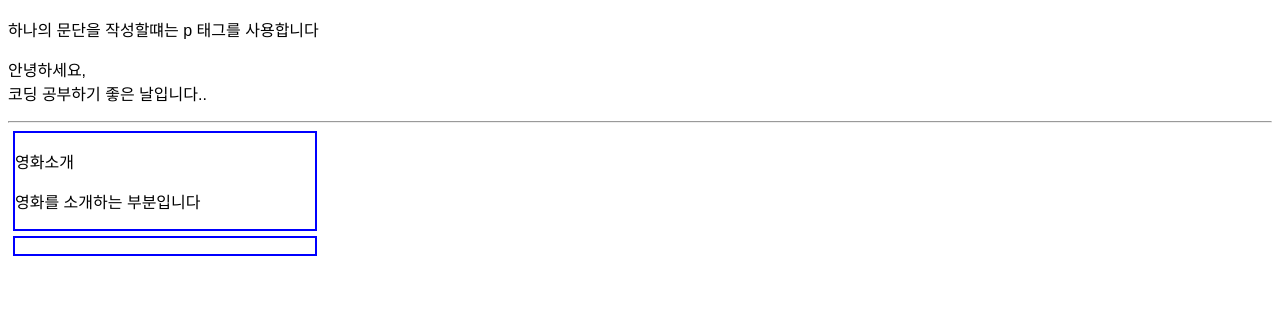
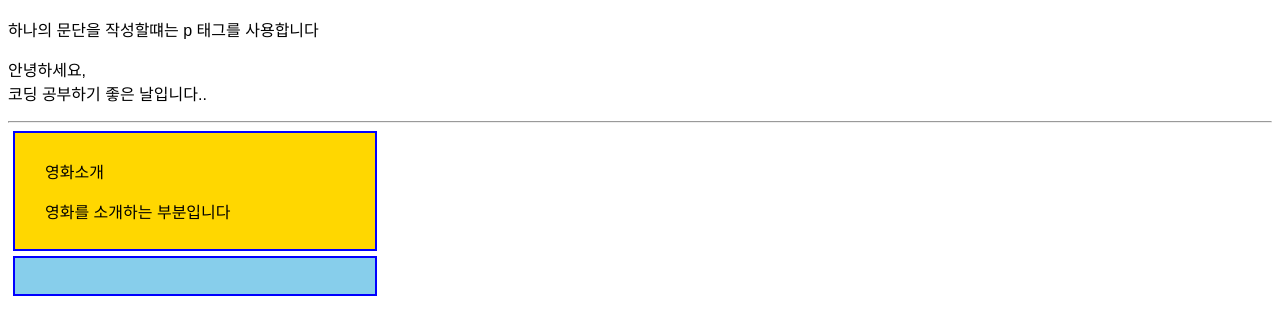
Before and after one commit to KHyeonggi/WebStudy, a plain HTML site: page index.html in a window 1280 px wide. Shown: the part 127-462 px from the top of the page. Drawn offline with Linux system fonts and the light colour scheme.

Commit message:
스타일 수정

```diff
--- a/index.html
+++ b/index.html
@@ -5,6 +5,15 @@
     <meta name="viewport" content="width=device-width, initial-scale=1.0">
     <title>웹 스터디 ::: 여상수</title>
     <style>
+        div{
+            border-top: solid 4px gray;
+            border-left: solid 4px gray;
+            border-right: solid 4px gray;
+            border-bottom: solid 4px gray;
+            margin: 10px;
+            padding: 10px 30px 10px 30px;
+            width: 300px;
+        }
         div {
             border: solid 2px blue;
             margin: 5px;
@@ -13,7 +22,7 @@
         div.contents{
             background-color: gold;
         }
-        div#ootd{
+        div.ootd{
             background-color:  skyblue;
         }
         p{
@@ -26,11 +35,11 @@
     <h2>김형기</h2>
     <p>하나의 문단을 작성할떄는 p 태그를 사용합니다</p>
     <p>안녕하세요,<br>코딩 공부하기 좋은 날입니다..</p>
-     <hr><div class="content">
+     <hr><div class="contents">
         <p>영화소개</p>
             <p>영화를 소개하는 부분입니다</p>
      </div>
-     <div>
+     <div class="ootd">
         <p></p>
      </div>
 </body>
```
